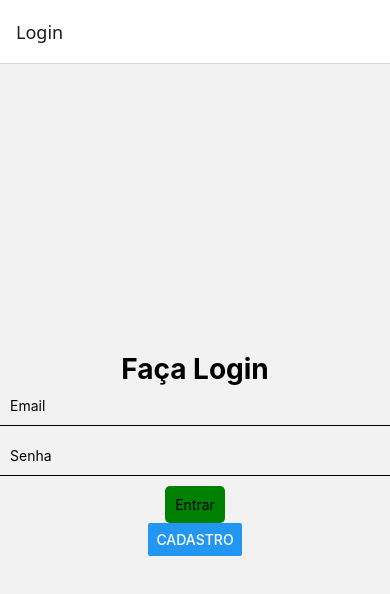
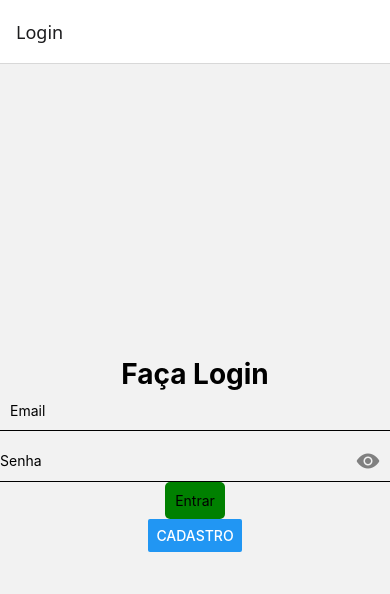
Before and after one commit to MateusC2/AulasMobile, a React Native app in the folder meuAppp/: screen /Login in a window 390 px wide. Shown: the top 594 px of the page. Built offline with nearby package versions, Linux system fonts and the light colour scheme.

Commit message:
add ocultar senha

```diff
--- a/meuAppp/src/axios/axios.js
+++ b/meuAppp/src/axios/axios.js
@@ -1,7 +1,7 @@
 import axios from "axios";
 
 const api = axios.create({
-    baseURL:"http://10.89.240.98:5000/api/v1/",
+    baseURL:"http://10.89.240.86:5000/api/v1/",
     headers:{
         'accept':'application/json'
     }
--- a/meuAppp/src/screens/Login.js
+++ b/meuAppp/src/screens/Login.js
@@ -10,27 +10,28 @@
 } from "react-native";
 import api from "../axios/axios";
 import Cadastro from "./Cadastro";
+import { Ionicons } from "@expo/vector-icons";
 
-export default function Login({navigation}) {
+export default function Login({ navigation }) {
   const [user, setUser] = useState({
     email: "",
     password: "",
+    showPassord: false,
   });
 
   async function handleLogin() {
     await api.postLogin(user).then(
-        (response)=>{
-            console.log(response.data.message)
-            Alert.alert('OK',response.data.message)
-            navigation.navigate("Home")
-        },(error)=>{
-            console.log(error.response.data.error)
-            Alert.alert('Erro', error.response.data.error)
+      (response) => {
+        console.log(response.data.message);
+        Alert.alert("OK", response.data.message);
+        navigation.navigate("Home");
+      },
+      (error) => {
+        console.log(error.response.data.error);
+        Alert.alert("Erro", error.response.data.error);
       }
-    )
+    );
   }
-
-
 
   return (
     <View style={styles.container}>
@@ -43,18 +44,27 @@
           setUser({ ...user, email: value });
         }}
       ></TextInput>
+      <View style={styles.passwordContainer}>
         <TextInput
-      style={styles.input}
+          style={styles.passwordInput}
           placeholder="Senha"
           value={user.password}
+          secureTextEntry={user.showPassord}
           onChangeText={(value) => {
             setUser({ ...user, password: value });
           }}
         ></TextInput>
+        <TouchableOpacity onPress={()=> setUser({...user,showPassord:!user.showPassord})}>
+          <Ionicons name={user.showPassord?"eye-off":"eye"} size={24} color="gray" />
+        </TouchableOpacity>
+      </View>
       <TouchableOpacity onPress={handleLogin} style={styles.button}>
         <Text>Entrar</Text>
       </TouchableOpacity>
-      <Button title="Cadastro" onPress={()=> navigation.navigate("Cadastro")}/>
+      <Button
+        title="Cadastro"
+        onPress={() => navigation.navigate("Cadastro")}
+      />
     </View>
   );
 }
@@ -69,16 +79,27 @@
     fontSize: 28,
     fontWeight: "bold",
   },
-  input:{
-    width:"100%",
+  input: {
+    width: "100%",
+    height: 40,
+    borderBottomWidth: 1,
+    marginBottom: 10,
+    paddingHorizontal: 10,
+  },
+  button: {
+    backgroundColor: "green",
+    padding: 10,
+    borderRadius: 5,
+  },
+  passwordContainer: {
+    flexDirection: "row",
+    alignItems: "center",
+    width: "100%",
+    borderBottomWidth:1,
+    paddingRight: 10,
+  },
+  passwordInput:{
+    flex:1,
     height:40,
-    borderBottomWidth:1,
-    marginBottom:10,
-    paddingHorizontal:10
-  },
-  button:{
-    backgroundColor:"green",
-    padding:10,
-    borderRadius:5
   }
 });
```
Lines whose indentation alone changed are shown as unchanged.
